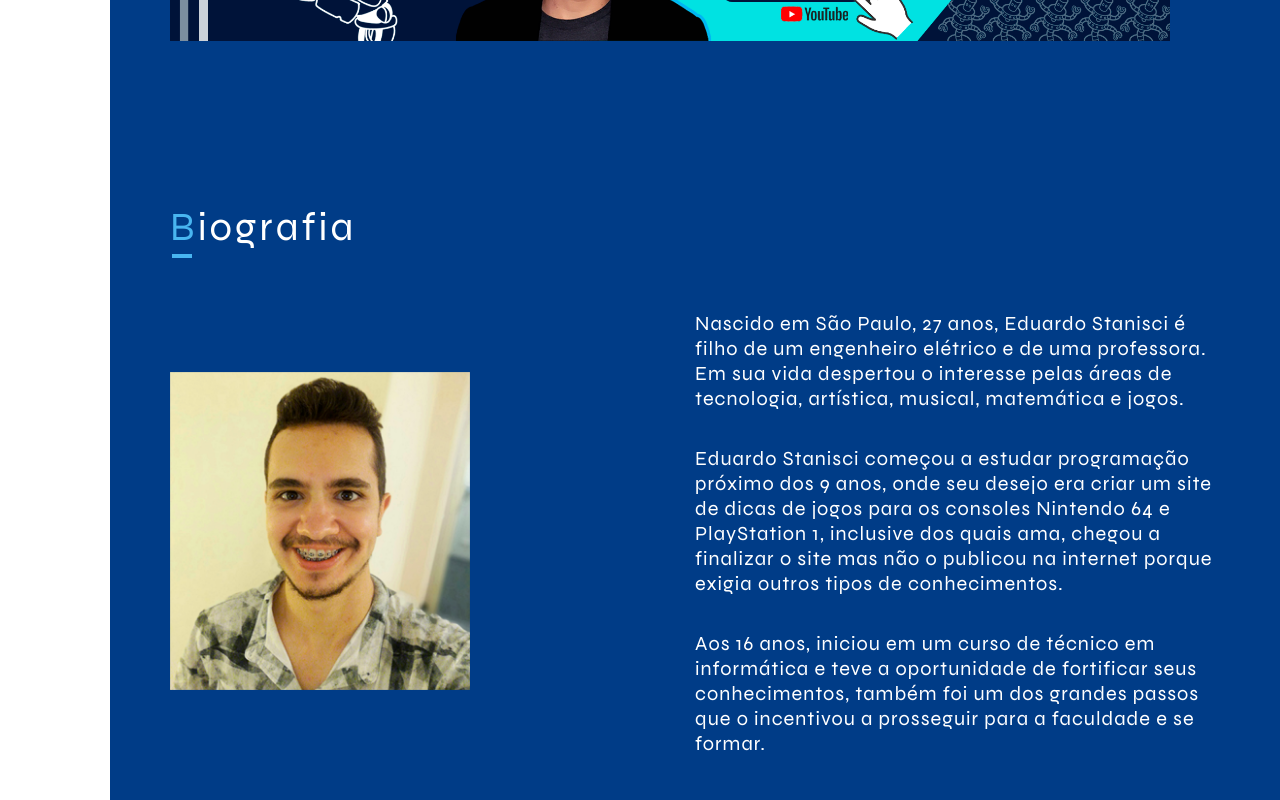
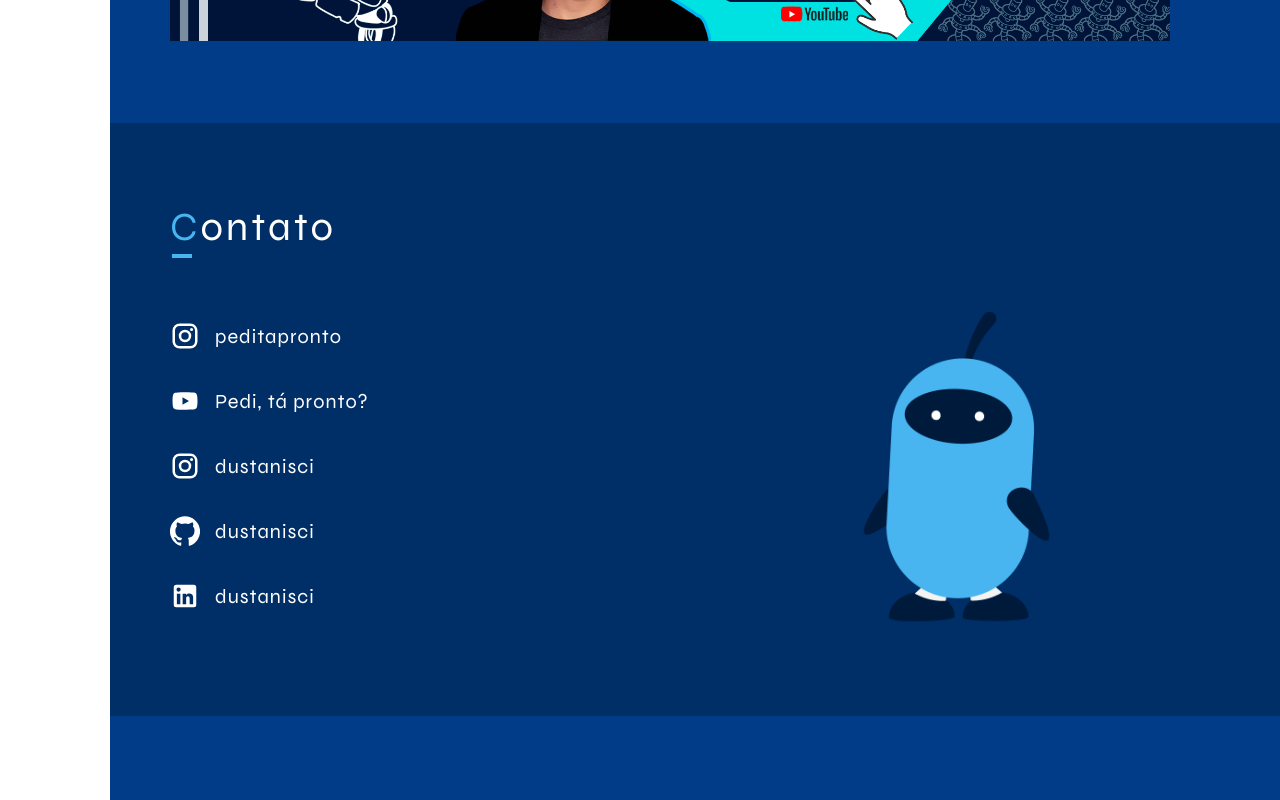
Before and after one commit to dusduarte/portfolio-react-hooks, a React (Create React App) app: page / in a window 1280 px wide. Shown: the part 1020-1820 px from the top of the page. Built offline with nearby package versions, Linux system fonts and the light colour scheme.

Commit message:
feat: adjusted to order

```diff
--- a/src/index.tsx
+++ b/src/index.tsx
@@ -18,11 +18,11 @@ ReactDOM.render(
     <main>
       <About />
       <Video />
+      <Contact />
       <Biography />
       <Career />
       <Skills />
       <Portfolio />
-      <Contact />
     </main>
   </ThemeProvider>,
   document.getElementById('root')
```
